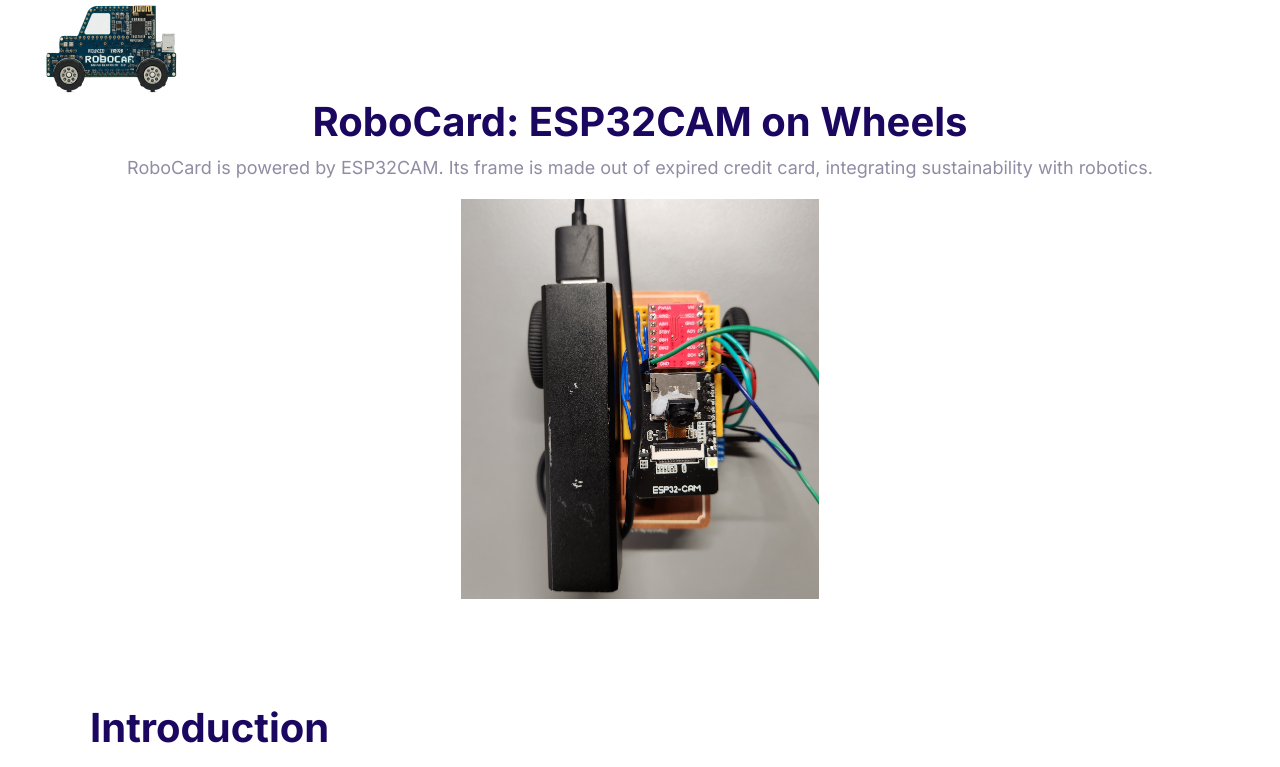
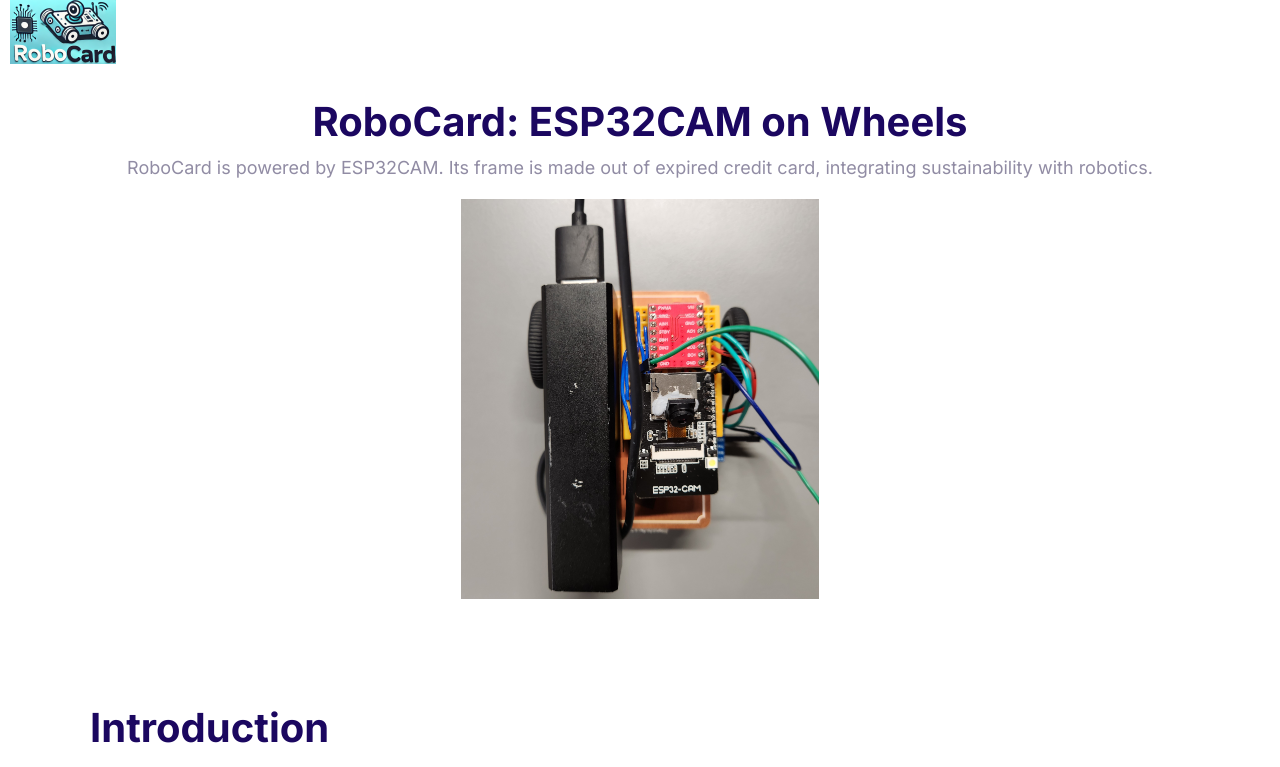
Before and after one commit to JojoYeap/RoboCar, a plain HTML site: page index.html in a window 1280 px wide. Shown: the top 767 px of the page. Drawn offline with nearby package versions, Linux system fonts and the light colour scheme.

Commit message:
Update logo

```diff
--- a/index.html
+++ b/index.html
@@ -35,7 +35,7 @@
       <!-- Start of Navigation Bar -->
       <section class="layer">
         <nav class="nav nav-fixed collapsible">
-          <a href="/"><img src="images/RoboCarLogo.png" alt="logo" /></a>
+          <a href="/"><img src="images/RoboCardLogo.png" alt="logo" /></a>
           <svg class="icon icon--black nav__toggler">
             <use href="images/sprite.svg#menu"></use>
           </svg>
```
Also changed, not shown: images/RoboCarLogo.png (deleted), images/RoboCard icon.png (added), images/RoboCard logo.png (added), images/RoboCardLogo.png (added), images/arduinologo.webp (deleted), images/favicon.ico.
